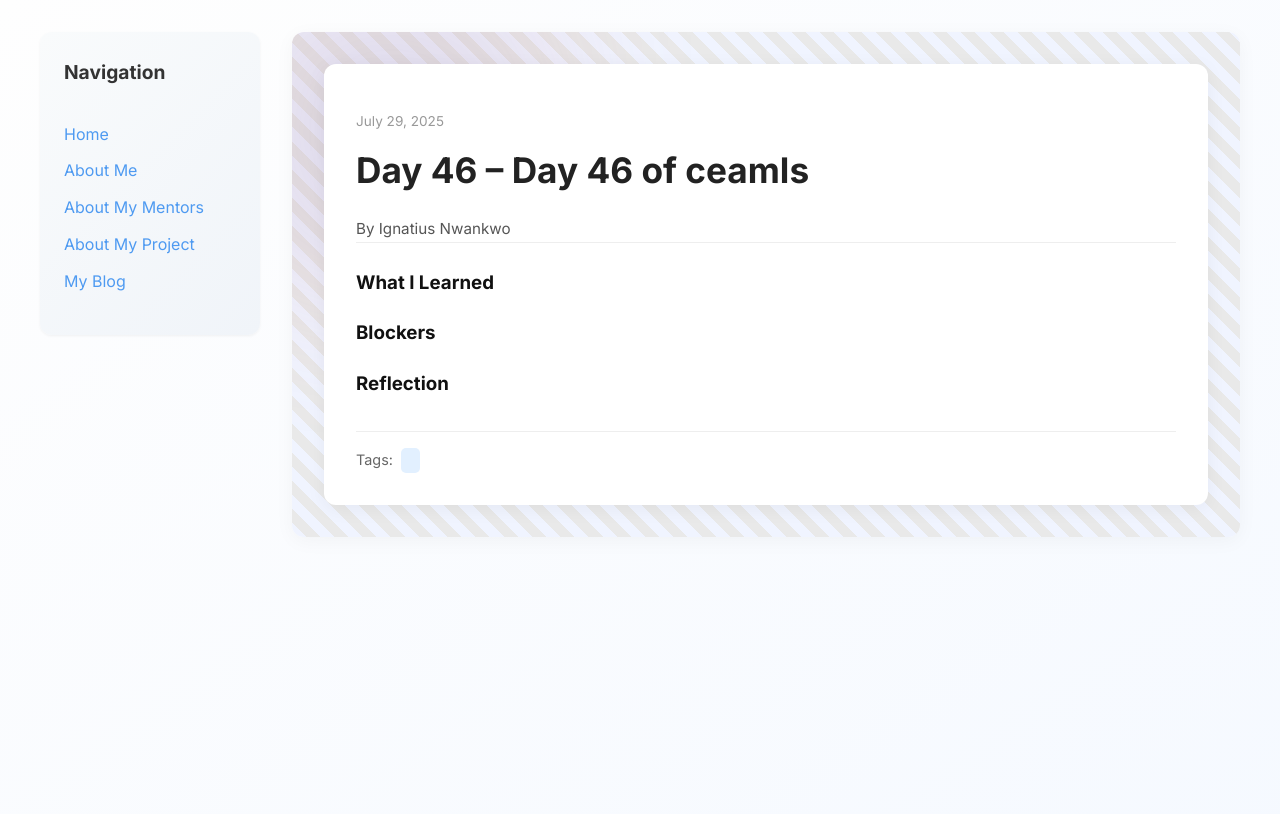
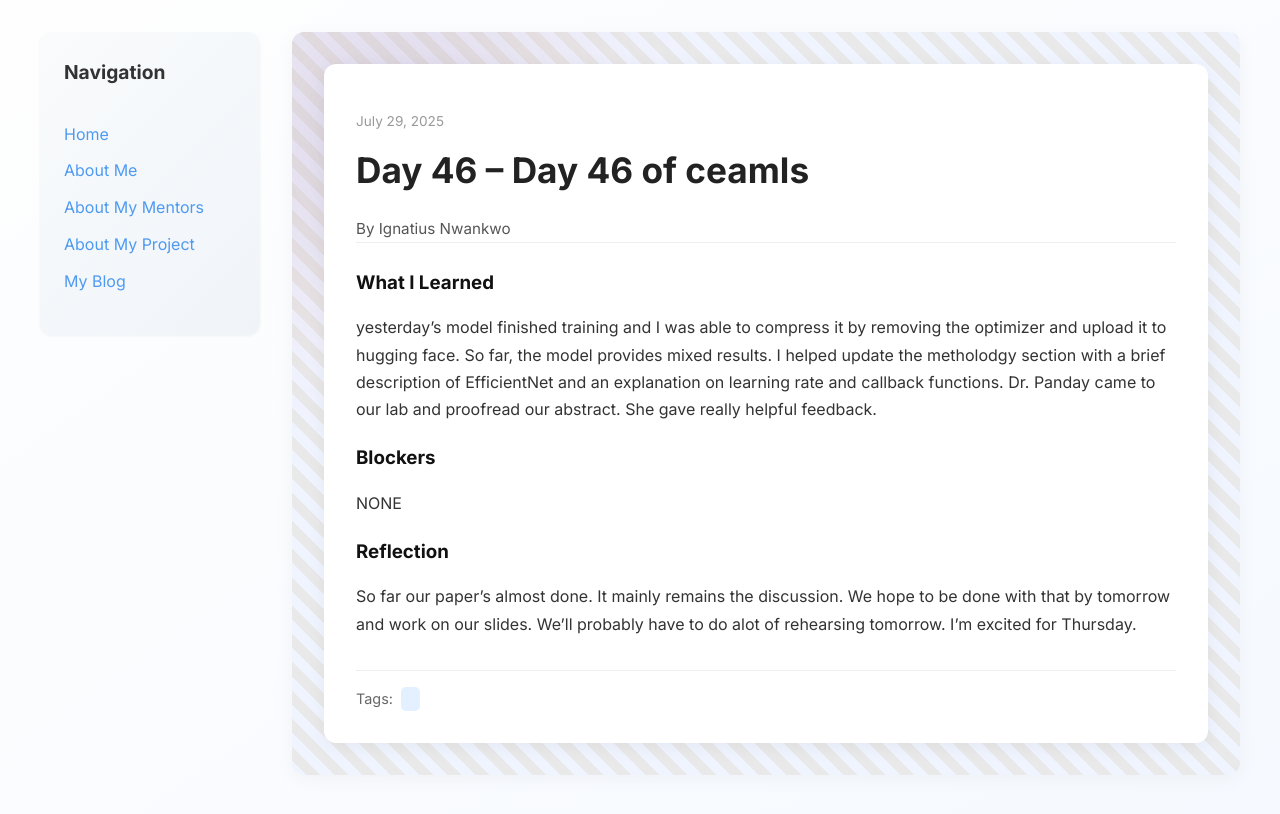
Before and after one commit to toxhi/toxhi.github.io, a Jekyll site: the page built from _posts/2025-07-29-day-46.md, in a window 1280 px wide. Shown: the top 814 px of the page. Built offline with Jekyll 4.4.1, drawn with Linux system fonts in a browser that asks for light colours.

Commit message:
Update 2025-07-29-day-46.md

```diff
--- a/_posts/2025-07-29-day-46.md
+++ b/_posts/2025-07-29-day-46.md
@@ -7,9 +7,11 @@
 tags: [""]
 
 what_i_learned: |
+  yesterday's model finished training and I was able to compress it by removing the optimizer and upload it to hugging face. So far, the model provides mixed results. I helped update the metholodgy section with a brief description of EfficientNet and an explanation on learning rate and callback functions. Dr. Panday came to our lab and proofread our abstract. She gave really helpful feedback.
 
 blockers: |
-
+  NONE
 reflection: |
+  So far our paper's almost done. It mainly remains the discussion. We hope to be done with that by tomorrow and work on our slides. We'll probably have to do alot of rehearsing tomorrow. I'm excited for Thursday.
 
 ---
```
